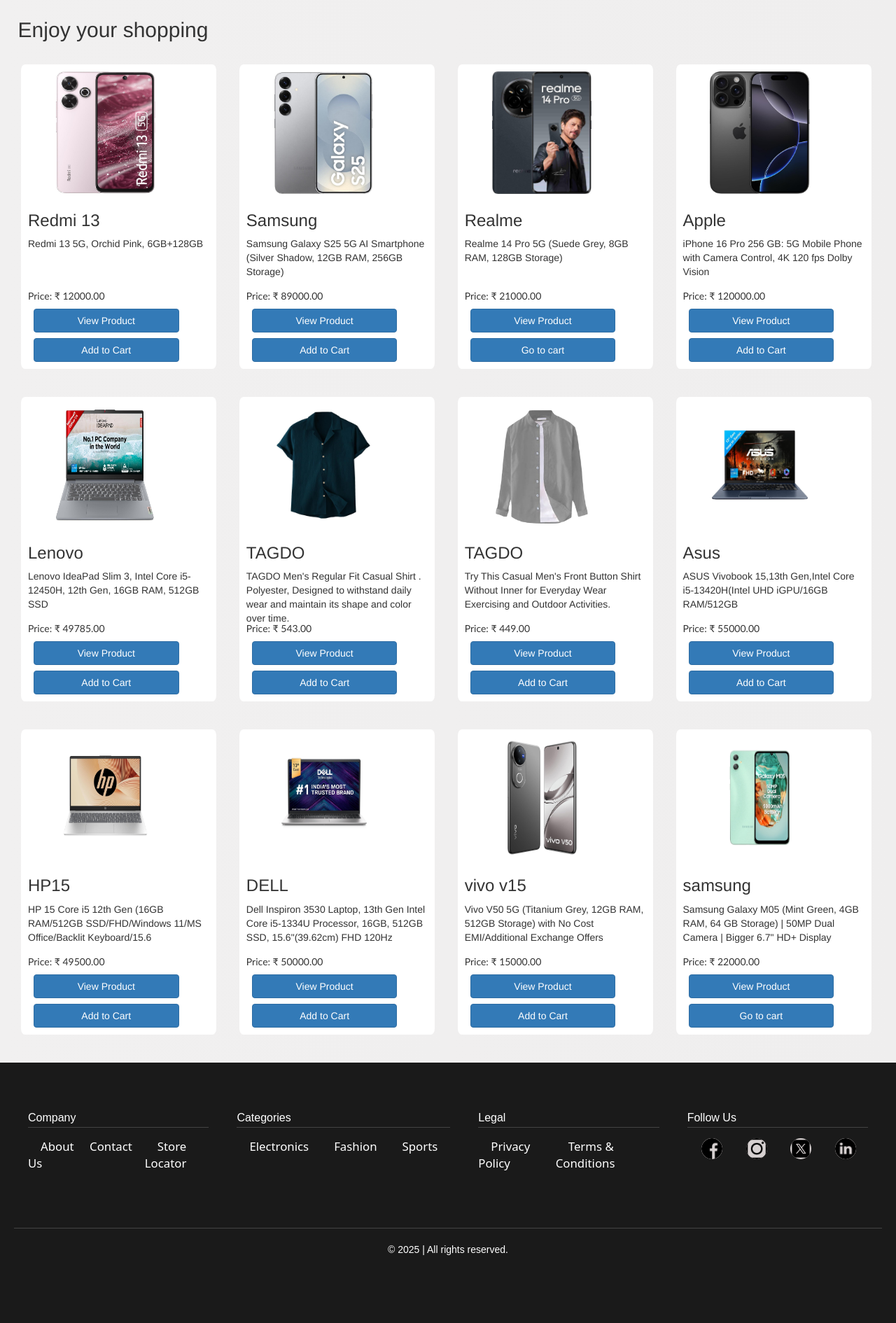
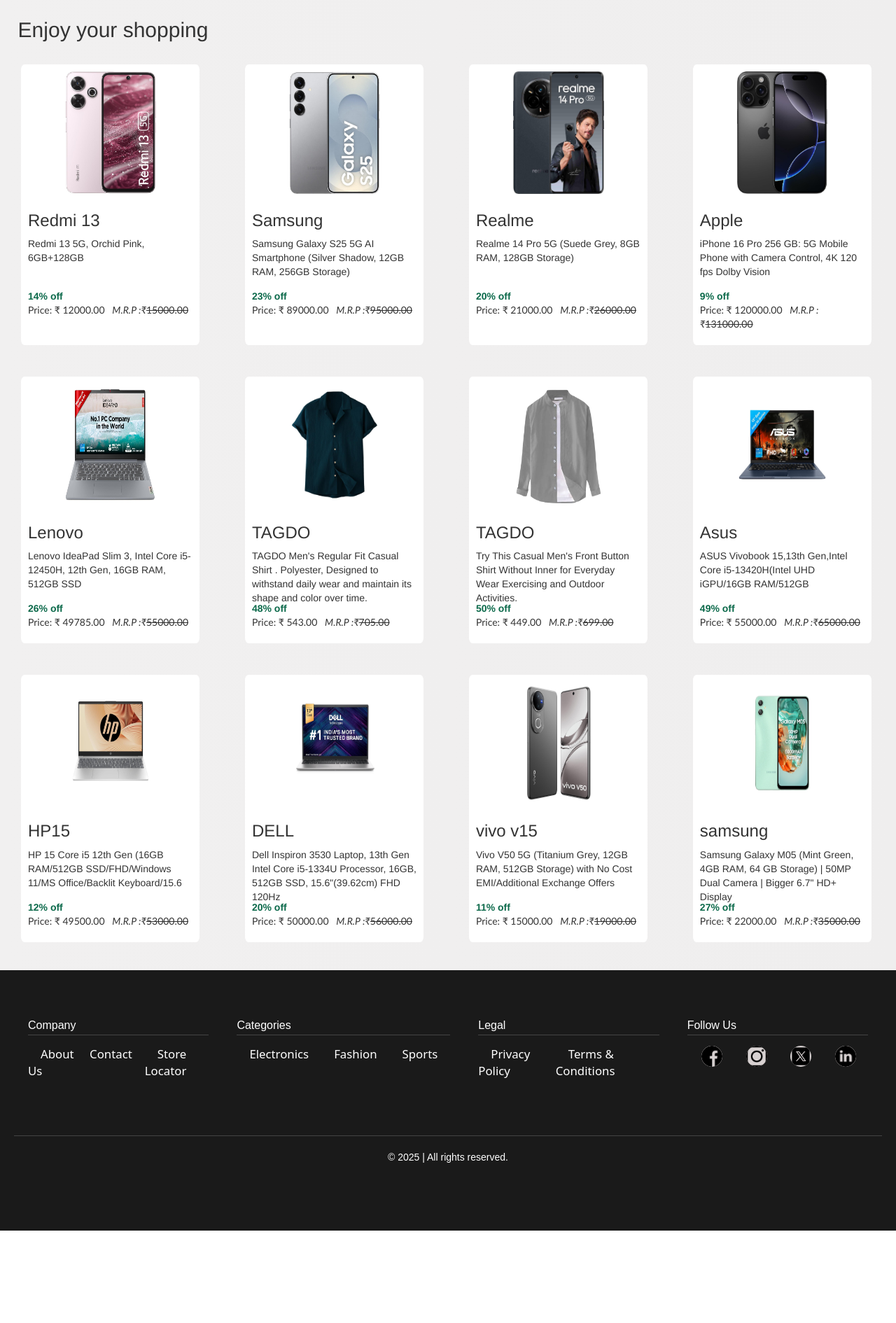
Before and after one commit to kumarkontham/eCommerce, a Django app: page / in a window 1280 px wide. Shown: the part 110-2000 px from the top of the page at 70% size. After the commit the page ends 1868 px from the top, so only its background shows below. Run offline with Django 5.2, Linux system fonts and the light colour scheme; a user stored in the database is signed in; data comes from the database, SQL or seed files in the repository; both versions use the stored data as it was after the commit; some libraries are stand-ins or nearby versions.

Commit message:
cart icons

```diff
--- a/cartapp/models.py
+++ b/cartapp/models.py
@@ -23,6 +23,8 @@
     description=models.TextField(null=True)
     price=models.DecimalField(max_digits=10,decimal_places=2)
     category=models.CharField(choices=CATEGORY_CHOICES,default='mobiles',max_length=10)
+    actualprice=models.DecimalField(max_digits=11,decimal_places=2)
+    discount=models.DecimalField(max_digits=3,decimal_places=0)
     stock = models.PositiveIntegerField()
     image=models.ImageField(upload_to='products/')
     def __str__(self):
--- a/cartapp/static/base.css
+++ b/cartapp/static/base.css
@@ -529,3 +529,6 @@
     font-size: larger;
     font-weight: 500;
 }
+#pimage:hover{
+    background-color: white;
+}
--- a/cartapp/static/cart.css
+++ b/cartapp/static/cart.css
@@ -3,7 +3,7 @@
     margin-left: 6%;
     margin-top: 3%;
     margin-right: 3%;
-    width: 49%;
+    width: 43%;
     height: auto;
     background-color:#ffff;
     border-radius: 5px;
--- a/cartapp/static/index.css
+++ b/cartapp/static/index.css
@@ -7,16 +7,17 @@
 }
 #products{
     background: #9b8a8a;
-    width:23%;
+    width:21%;
     height:auto;
     padding-top:20px;
-    padding-bottom: 20px;
+    padding-bottom: 5px;
 }
 .product-list{
     padding-right:25px; ;
 
     margin:10px;
     display: flex;
+    gap: 5px;
     flex-wrap: wrap;
 
 }
--- a/cartapp/templates/base.html
+++ b/cartapp/templates/base.html
@@ -35,7 +35,6 @@
                 <li><a class="dropdown-item" href="{%url 'category_view' 'laptops'%}">laptops</a></li>
                 <li><a class="dropdown-item" href="{%url 'category_view' 'clothing'%}">clothing</a></li>
               </ul>
-
             </ul>
 
 
@@ -71,9 +70,9 @@
                         <path d="M0 1.5A.5.5 0 0 1 .5 1H2a.5.5 0 0 1 .485.379L2.89 3H14.5a.5.5 0 0 1 .49.598l-1 5a.5.5 0 0 1-.465.401l-9.397.472L4.415 11H13a.5.5 0 0 1 0 1H4a.5.5 0 0 1-.491-.408L2.01 3.607 1.61 2H.5a.5.5 0 0 1-.5-.5M3.102 4l.84 4.479 9.144-.459L13.89 4zM5 12a2 2 0 1 0 0 4 2 2 0 0 0 0-4m7 0a2 2 0 1 0 0 4 2 2 0 0 0 0-4m-7 1a1 1 0 1 1 0 2 1 1 0 0 1 0-2m7 0a1 1 0 1 1 0 2 1 1 0 0 1 0-2"/>
                       </svg><span name="value" class="val" style="left: 30px;background-color: red;padding:0 8px;border-radius: 50%;position:absolute;margin-left: -10px;top: -6px;font-family:system-ui ; font-weight: 500;">{{val}}</span></a></li>
                       {% else %}
-                      <li style="padding-top: 8px;"><a href="/carti"><svg xmlns="http://www.w3.org/2000/svg" width="16" height="16" fill="currentColor" class="bi bi-cart3" viewBox="0 0 16 16">
+                      <li style="padding-top: 5px; margin-top: 0%;font-weight: 500;" id="cart"><a href="/carti"><svg xmlns="http://www.w3.org/2000/svg" width="20" height="20" fill="currentColor"  viewBox="0 0 16 16" style="display: inline-flex;color: black;">
                         <path d="M0 1.5A.5.5 0 0 1 .5 1H2a.5.5 0 0 1 .485.379L2.89 3H14.5a.5.5 0 0 1 .49.598l-1 5a.5.5 0 0 1-.465.401l-9.397.472L4.415 11H13a.5.5 0 0 1 0 1H4a.5.5 0 0 1-.491-.408L2.01 3.607 1.61 2H.5a.5.5 0 0 1-.5-.5M3.102 4l.84 4.479 9.144-.459L13.89 4zM5 12a2 2 0 1 0 0 4 2 2 0 0 0 0-4m7 0a2 2 0 1 0 0 4 2 2 0 0 0 0-4m-7 1a1 1 0 1 1 0 2 1 1 0 0 1 0-2m7 0a1 1 0 1 1 0 2 1 1 0 0 1 0-2"/>
-                      </svg></a></li>
+                      </svg><span name="value" class="val" style="left: 30px;background-color: red;padding:0 8px;border-radius: 50%;position:absolute;margin-left: -10px;top: -6px;font-family:system-ui ; font-weight: 500;">{{val}}</span></a></li>
                       {% endif %}
 
                       {%if request.user.is_authenticated %}
@@ -135,22 +134,26 @@
             {% for product in products %}
             <div id="products" style="background: #ffff;">
                 <li class="product-item ">
-                    <img src="{{product.image.url}}" alt="{{ product.name }}" width="195" height="180" align-items="center">
+                    <a href="{%url 'product_detailed_view' product.id%}" id="pimage" style="text-decoration: none;"><img src="{{product.image.url}}" alt="{{ product.name }}" width="195" height="180" align-items="center"></a>
                     <h3>{{ product.name }}</h3>
                     <p>{{ product.description }}</p>
-                    <span>Price:&nbsp;&#8377; {{ product.price }}</span>
-                    <a href="{%url 'product_detailed_view' product.id%}" class="btn btn-primary"style="width:80%;">View Product</a>
-                    {%if request.user.is_authenticated %}
+                    <div style="display: flex;flex-direction: column;gap: -50px;">
+                    <b style="color: rgb(11, 105, 74);">{{product.discount}}% off</b>
+                    <span style="margin-top:-30px;">Price:&nbsp;&#8377; {{ product.price }} &nbsp; <em>M.R.P :&#8377;</em><del>{{product.actualprice}}</del></span>
+                    </div>
+                    <!-- <a href="{%url 'product_detailed_view' product.id%}" class="btn btn-primary"style="width:80%;">View Product</a> -->
+                    <!-- {%if request.user.is_authenticated %}
                     {%if product.id in cart_ids %}
-                    <a class="btn btn-primary"style="width:80%;" href="{% url 'add_to_cart' product.id %}">Go to cart</a>
+                    <a class="btn btn-warning"style="width:80%;" href="/cart">Go to cart</a>
                     {%else%}
                     <a class="btn btn-primary"style="width:80%;" href="{% url 'add_to_cart' product.id %}">Add to Cart</a>
                     {%endif%}
                     {%else%}
                     <a class="btn btn-primary"style="width:80%;" href="/carti">Add to Cart</a>
-                    {%endif%}
+                    {%endif%} -->
 
                 </li>
+
             </div>
             {% endfor %}
         </ul>
--- a/cartapp/views.py
+++ b/cartapp/views.py
@@ -62,32 +62,19 @@
         return redirect("/contact/")
     return render(request,"contact.html")
 def base_view(request):
-    products = Product.objects.all()
-    cart_items=Cartitem.objects.filter(user=request.user)
-    cart_product_ids = set(cart_items.values_list('product_id', flat=True))
-    val=0
+    if request.user.is_authenticated:
+        products = Product.objects.all()
+        cart_items=Cartitem.objects.filter(user=request.user)
+        cart_product_ids = set(cart_items.values_list('product_id', flat=True))
+        val=0
+        for p in cart_product_ids:
+            val=val+1
+        return render(request, 'base.html', {'products': products,"val":val,"cart_ids":cart_product_ids})
+    else:
+        val=0
+        products = Product.objects.all()
 
-    amount=0
-    shipping=0
-
-    value=0
-
-
-    for p in cart_items:
-        val=val+1
-
-
-
-
-
-
-
-
-
-
-
-
-    return render(request, 'base.html', {'products': products,"val":val,"cart_ids":cart_product_ids})
+        return render(request, 'base.html', {'products': products,"val":val})
 
 def product_list(request):
     val=0
@@ -156,7 +143,7 @@
         messages.success(request,"item added to cart successfully!...")
         redirect_url = request.META.get('HTTP_REFERER', '/')
 
-    return redirect(base_view)
+    return redirect(view_cart)
 def plus_cart(request):
     if request.method=='GET':
         prod_id=request.GET['prod_id']
@@ -328,10 +315,11 @@
 def category_view(request,category_name):
     val=0
     products = Product.objects.filter(category=category_name)
-    cart_items=Cartitem.objects.filter(user=request.user)
-    cart_product_ids = set(cart_items.values_list('product_id', flat=True))
-    for p in cart_items:
-        val=val+1
+    if request.user:
+        cart_items=Cartitem.objects.filter(user=request.user)
+        cart_product_ids = set(cart_items.values_list('product_id', flat=True))
+        for p in cart_items:
+            val=val+1
 
     return render(request, 'category.html', {
         'products': products,
@@ -342,7 +330,10 @@
 def product_detailed_view(request,product_id):
     val=0
     product=Product.objects.get(id=product_id)
-    cart_items=Cartitem.objects.filter(user=request.user)
-    for i in cart_items:
-        val+=1
-    return render(request,'product_view.html',{'product':product,"val":val})
+
+    if request.user.is_authenticated:
+        cart_items=Cartitem.objects.filter(user=request.user)
+        cart_product_ids = set(cart_items.values_list('product_id', flat=True))
+        for i in cart_items:
+            val+=1
+    return render(request,'product_view.html',{'product':product,"val":val,"cart_ids":cart_product_ids})
```
Also changed, not shown: cartapp/templates/product_view.html (+15 -2 lines), cartapp/migrations/0013_product_actualprice_product_discount.py (added), cartapp/static/images/add-cart.png (added), cartapp/static/images/cart.png (added), db.sqlite3.
